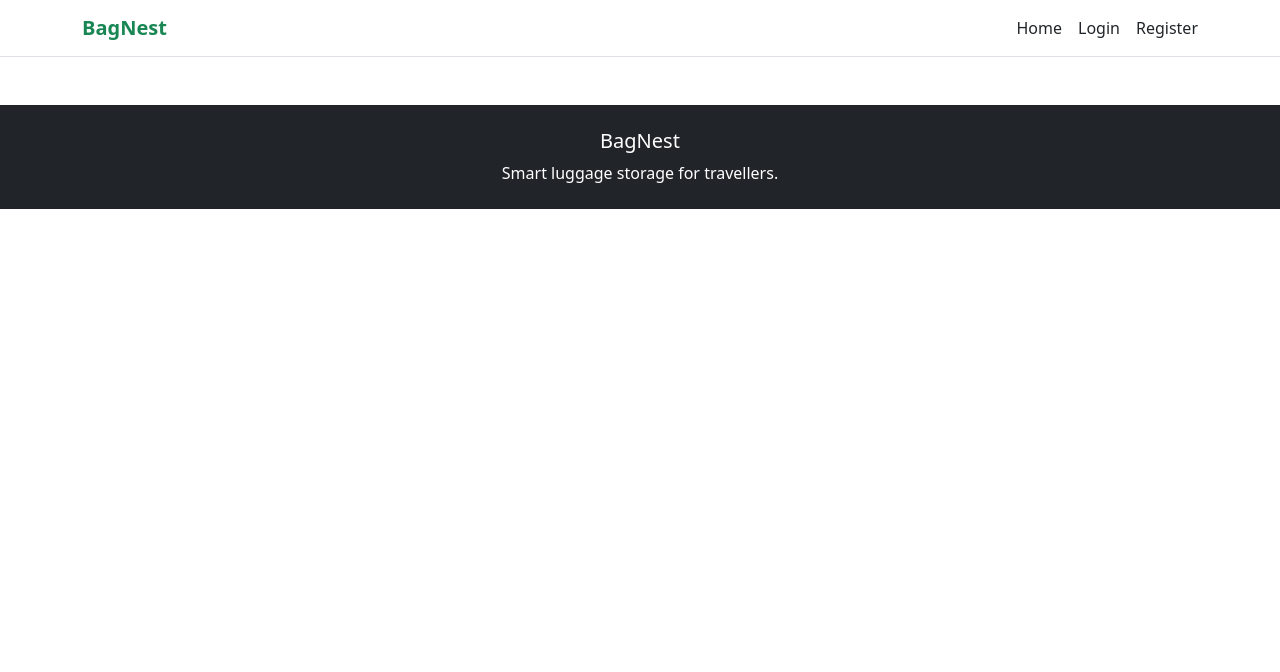
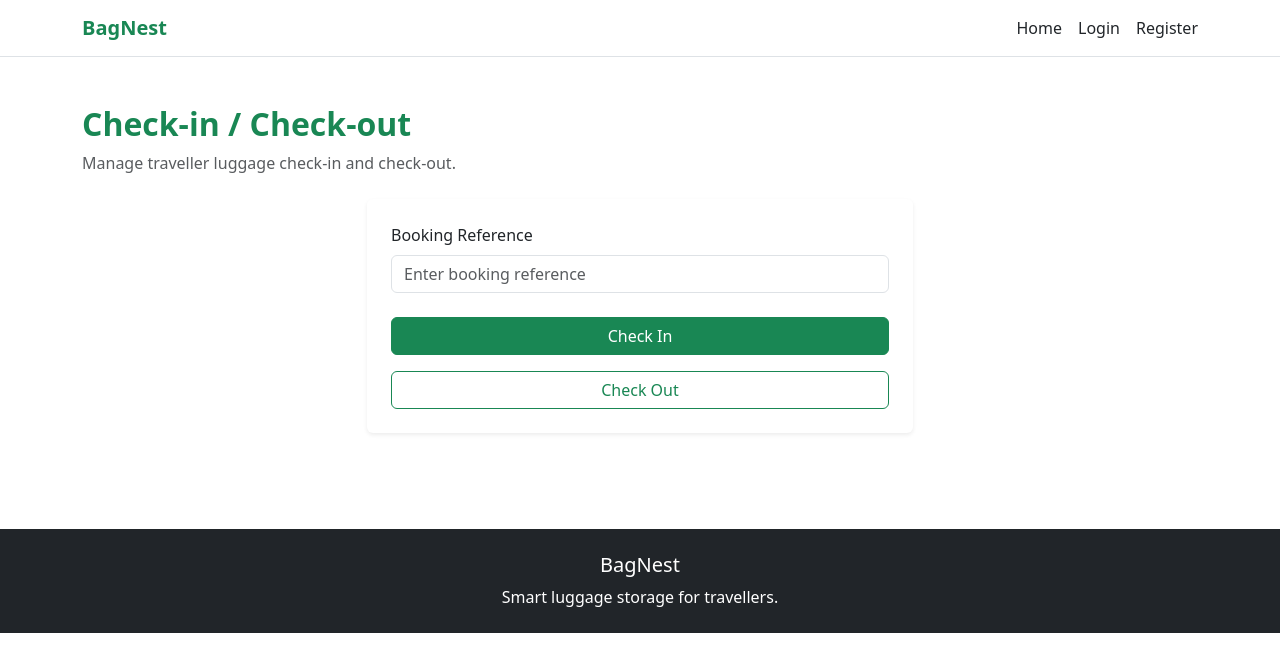
Before and after one commit to paviththira-vinayagamoorthy/BagNest, a React (Vite) app in the folder frontend/hackathon_projects/: page /check-in-out in a window 1280 px wide. Shown: the top 672 px of the page. Built offline with nearby package versions, Linux system fonts and the light colour scheme.

Commit message:
check in and check out page created

```diff
--- /dev/null
+++ b/frontend/hackathon_projects/src/pages/CheckInOut.jsx
@@ -0,0 +1,108 @@
+import { useState } from "react";
+
+function CheckInOut() {
+
+  // Booking reference-a store panna state
+  const [bookingId, setBookingId] = useState("");
+
+  // Check-in / Check-out status-a store panna state
+  const [status, setStatus] = useState("");
+
+  // Check-in button handle panna function
+  function handleCheckIn() {
+
+    // Booking ID irundha check-in status set panna
+    if (bookingId) {
+      setStatus("Checked In");
+    }
+  }
+
+  // Check-out button handle panna function
+  function handleCheckOut() {
+
+    // Booking ID irundha check-out status set panna
+    if (bookingId) {
+      setStatus("Checked Out");
+    }
+  }
+
+  return (
+    <section className="py-5">
+
+      <div className="container">
+
+        {/* Page heading */}
+        <div className="mb-4">
+
+          <h2 className="fw-bold text-success">
+            Check-in / Check-out
+          </h2>
+
+          <p className="text-muted">
+            Manage traveller luggage check-in and check-out.
+          </p>
+
+        </div>
+
+        {/* Check-in / Check-out card */}
+        <div className="row justify-content-center">
+
+          <div className="col-md-7 col-lg-6">
+
+            <div className="card border-0 shadow-sm p-4">
+
+              {/* Booking reference input */}
+              <div className="mb-4">
+
+                <label className="form-label">
+                  Booking Reference
+                </label>
+
+                <input
+                  type="text"
+                  className="form-control"
+                  placeholder="Enter booking reference"
+                  value={bookingId}
+                  onChange={(e) => setBookingId(e.target.value)}
+                />
+
+              </div>
+
+              {/* Check-in button */}
+              <button
+                type="button"
+                className="btn btn-success w-100 mb-3"
+                onClick={handleCheckIn}
+              >
+                Check In
+              </button>
+
+              {/* Check-out button */}
+              <button
+                type="button"
+                className="btn btn-outline-success w-100"
+                onClick={handleCheckOut}
+              >
+                Check Out
+              </button>
+
+              {/* Current status */}
+              {status && (
+                <div className="alert alert-success mt-4 mb-0">
+                  <strong>Status:</strong> {status}
+                </div>
+              )}
+
+            </div>
+
+          </div>
+
+        </div>
+
+      </div>
+
+    </section>
+  );
+}
+
+export default CheckInOut;
--- a/frontend/hackathon_projects/src/routes/AppRoutes.jsx
+++ b/frontend/hackathon_projects/src/routes/AppRoutes.jsx
@@ -12,6 +12,7 @@ import Booking from "../pages/Booking";
 import MyBookings from "../pages/MyBookings";
 import PartnerBookings from "../pages/PartnerBookings";
 import ManageStorage from "../pages/ManageStorage";
+import CheckInOut from "../pages/CheckInOut";
 
 function AppRoutes() {
   // Website-la entha URL-ku entha page kaatanum nu define panrom
@@ -67,6 +68,11 @@ function AppRoutes() {
          path="/manage-storage"
          element={<ManageStorage />}
         />
+
+        <Route
+        path="/check-in-out"
+        element={<CheckInOut />}
+        />
     </Routes>
   );
 }
```
